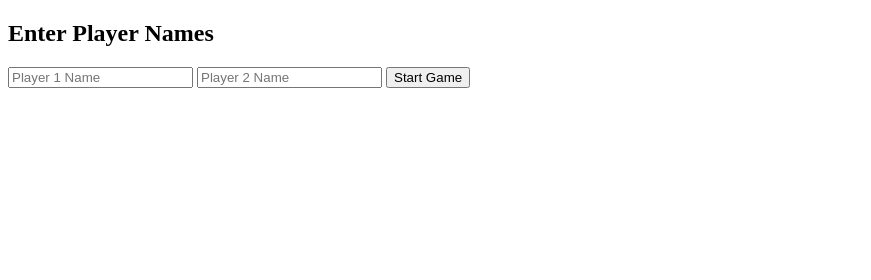
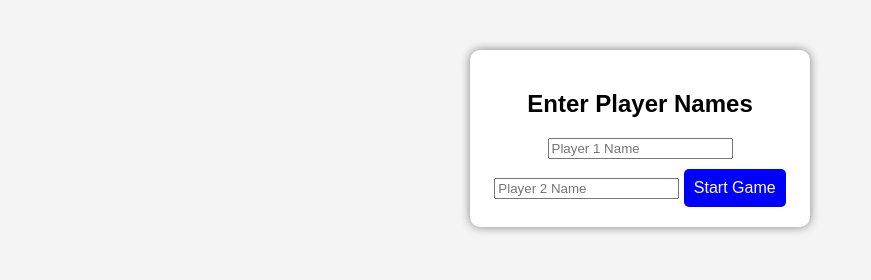
Before and after one commit to acciojob/tictactoe-Naman1000, a website: page main.html in a window 1280 px wide. Shown: the whole page, without its empty margins (0-871 px from the left). Drawn offline with Linux system fonts and the light colour scheme.

Commit message:
created a submission

```diff
--- a/main.html
+++ b/main.html
@@ -1,15 +1,14 @@
+<!DOCTYPE html>
 
-<!DOCTYPE html>
-<html lang="en">
+<html>
+
 <head>
-    <meta charset="UTF-8">
-    <meta name="viewport" content="width=device-width, initial-scale=1.0">
-    <title>Multiplayer Tic Tac Toe</title>
-    <link rel="stylesheet" href="style.css">
+	<link rel="stylesheet" href="styles.css">
 </head>
+
 <body>
 
-<div class="container">
+	<div class="container">
     <!-- Player Name Input -->
     <div id="player-form">
         <h2>Enter Player Names</h2>
@@ -35,7 +34,10 @@
         </div>
     </div>
 </div>
+	<!-- the entire body must be written by student -->
+    <script type="text/javascript" src="./script.js">
+</script>
 
-<script src="script.js"></script>
 </body>
+
 </html>
```
